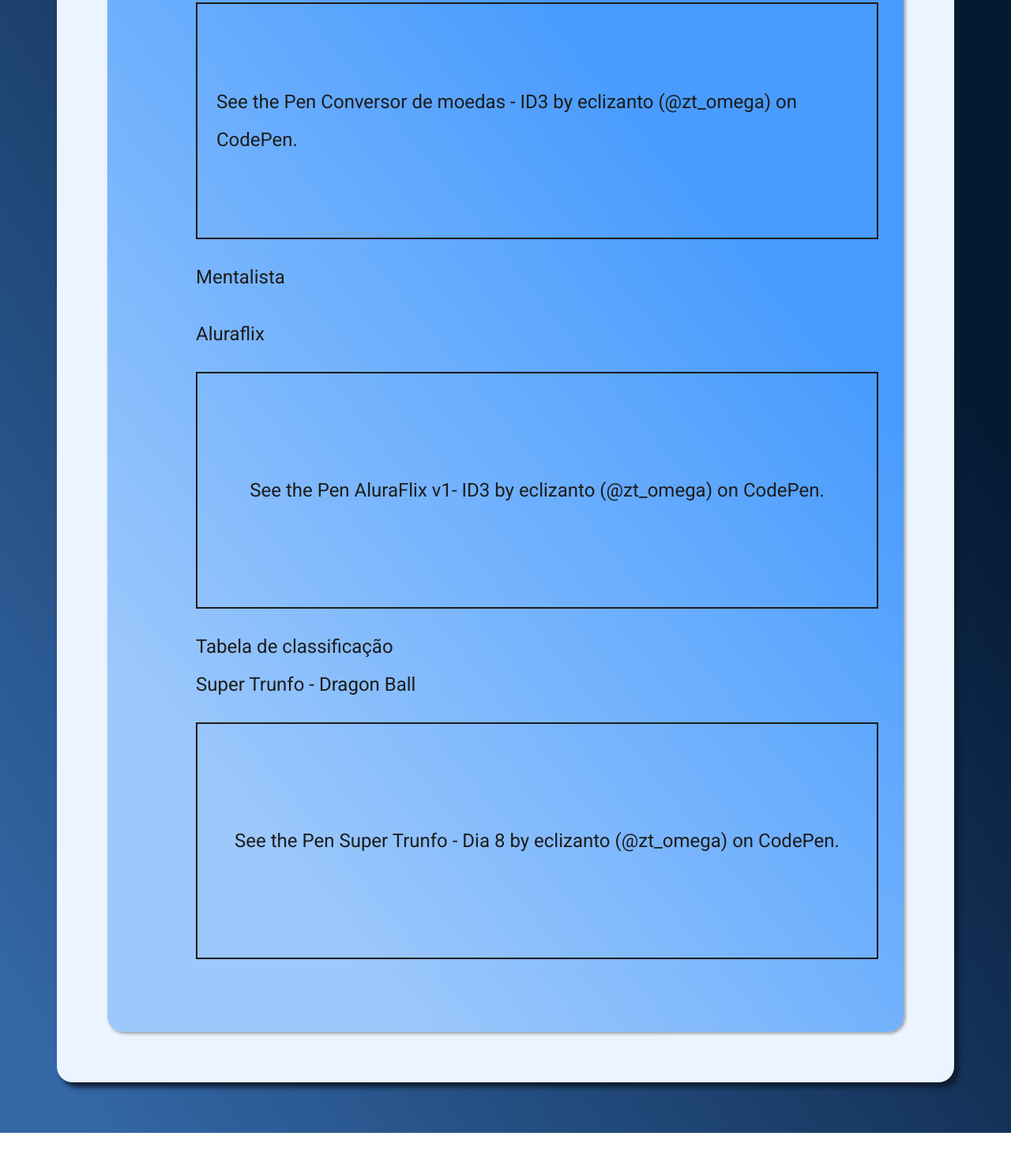
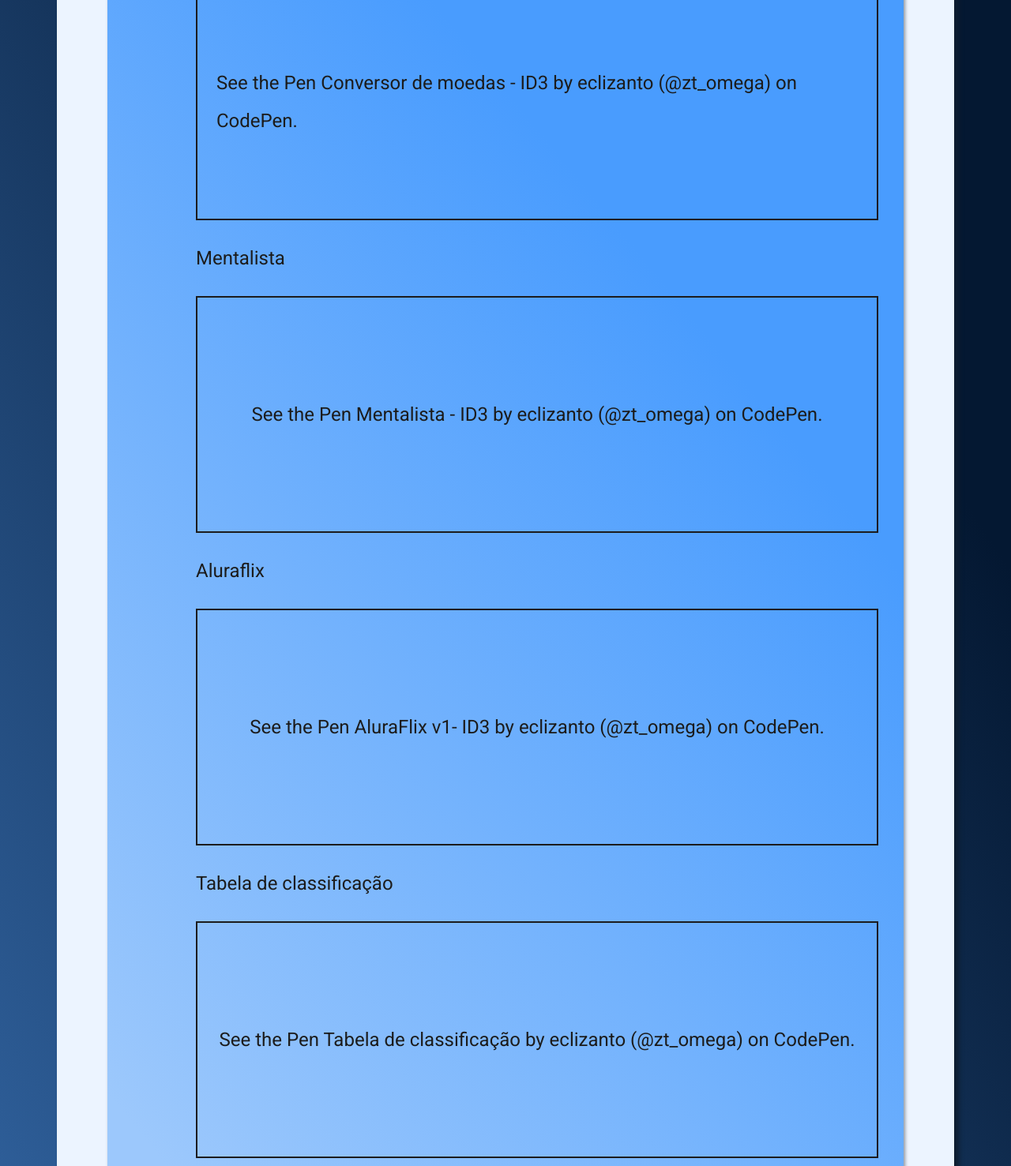
Before and after one commit to ZTOmega/Certfcard, a plain HTML site: page index.html in a window 1280 px wide. Shown: the part 523-2000 px from the top of the page at 79% size. Before the commit the page ends 1958 px from the top, so only its background shows below. Drawn offline with Linux system fonts and the light colour scheme; a script that the page names is missing.

Commit message:
adicionei os embeds dos projetos restantes

```diff
--- a/index.html
+++ b/index.html
@@ -26,7 +26,7 @@
     <main class="projetos">
       <ul class="projetos-titulo">Projetos<ul>
           <li class="projetos-item">
-            <p>Conversor de moedas</p>
+            <a href="https://codepen.io/zt_omega/pen/OJgxBZM">Conversor de moedas</a>
             <p class="codepen" data-height="300" data-theme-id="dark" data-default-tab="html,result" data-slug-hash="OJgxBZM" data-user="zt_omega" style="height: 300px; box-sizing: border-box; display: flex; align-items: center; justify-content: center; border: 2px solid; margin: 1em 0; padding: 1em;">
               <span>See the Pen <a href="https://codepen.io/zt_omega/pen/OJgxBZM">
                   Conversor de moedas - ID3</a> by eclizanto (<a href="https://codepen.io/zt_omega">@zt_omega</a>)
@@ -35,9 +35,16 @@
             <script async src="https://cpwebassets.codepen.io/assets/embed/ei.js"></script>
           </li>
           <li class="projetos-item">
-            <p>Mentalista</p>
+            <a href="https://codepen.io/zt_omega/pen/oNwoOJG">Mentalista</a>
+            <p class="codepen" data-height="300" data-theme-id="dark" data-default-tab="html,result" data-slug-hash="oNwoOJG" data-user="zt_omega" style="height: 300px; box-sizing: border-box; display: flex; align-items: center; justify-content: center; border: 2px solid; margin: 1em 0; padding: 1em;">
+              <span>See the Pen <a href="https://codepen.io/zt_omega/pen/oNwoOJG">
+              Mentalista - ID3</a> by eclizanto (<a href="https://codepen.io/zt_omega">@zt_omega</a>)
+              on <a href="https://codepen.io">CodePen</a>.</span>
+            </p>
+            <script async src="https://cpwebassets.codepen.io/assets/embed/ei.js"></script>
           </li>
-          <li class="projetos-item"><a href="https://codepen.io/zt_omega/pen/ExXQYoX">Aluraflix</a>
+          <li class="projetos-item">
+            <a href="https://codepen.io/zt_omega/pen/ExXQYoX">Aluraflix</a>
             <p class="codepen" data-height="300" data-theme-id="dark" data-default-tab="html,result" data-slug-hash="ExXQYoX" data-user="zt_omega" style="height: 300px; box-sizing: border-box; display: flex; align-items: center; justify-content: center; border: 2px solid; margin: 1em 0; padding: 1em;">
               <span>See the Pen <a href="https://codepen.io/zt_omega/pen/ExXQYoX">
                   AluraFlix v1- ID3</a> by eclizanto (<a href="https://codepen.io/zt_omega">@zt_omega</a>)
@@ -45,8 +52,17 @@
             </p>
             <script async src="https://cpwebassets.codepen.io/assets/embed/ei.js"></script>
           </li>
-          <li class="projetos-item"><a href="https://codepen.io/zt_omega/pen/rNwvRZm">Tabela de classificação</a></li>
-          <li class="projetos-item"><a href="https://codepen.io/zt_omega/pen/eYRjxMQ">Super Trunfo - Dragon Ball</a>
+          <li class="projetos-item">
+            <a href="https://codepen.io/zt_omega/pen/rNwvRZm">Tabela de classificação</a>
+            <p class="codepen" data-height="300" data-theme-id="dark" data-default-tab="html,result" data-slug-hash="rNwvRZm" data-user="zt_omega" style="height: 300px; box-sizing: border-box; display: flex; align-items: center; justify-content: center; border: 2px solid; margin: 1em 0; padding: 1em;">
+            <span>See the Pen <a href="https://codepen.io/zt_omega/pen/rNwvRZm">
+            Tabela de classificação</a> by eclizanto (<a href="https://codepen.io/zt_omega">@zt_omega</a>)
+            on <a href="https://codepen.io">CodePen</a>.</span>
+            </p>
+            <script async src="https://cpwebassets.codepen.io/assets/embed/ei.js"></script>
+          </li>
+          <li class="projetos-item">
+            <a href="https://codepen.io/zt_omega/pen/eYRjxMQ">Super Trunfo - Dragon Ball</a>
             <p class="codepen" data-height="300" data-theme-id="dark" data-default-tab="html,result" data-slug-hash="eYRjxMQ" data-user="zt_omega" style="height: 300px; box-sizing: border-box; display: flex; align-items: center; justify-content: center; border: 2px solid; margin: 1em 0; padding: 1em;">
               <span>See the Pen <a href="https://codepen.io/zt_omega/pen/eYRjxMQ">
                   Super Trunfo - Dia 8</a> by eclizanto (<a href="https://codepen.io/zt_omega">@zt_omega</a>)
```
